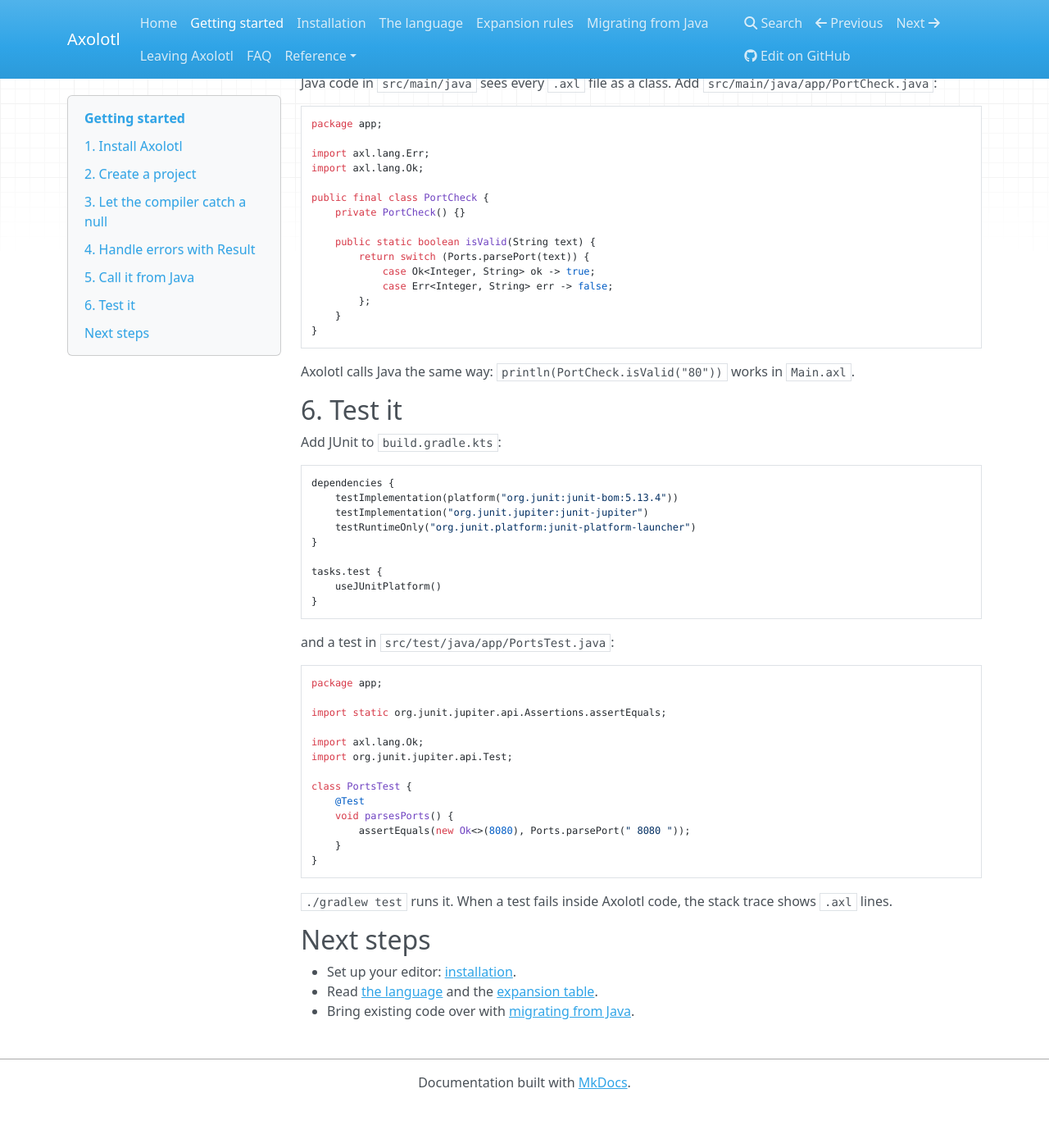
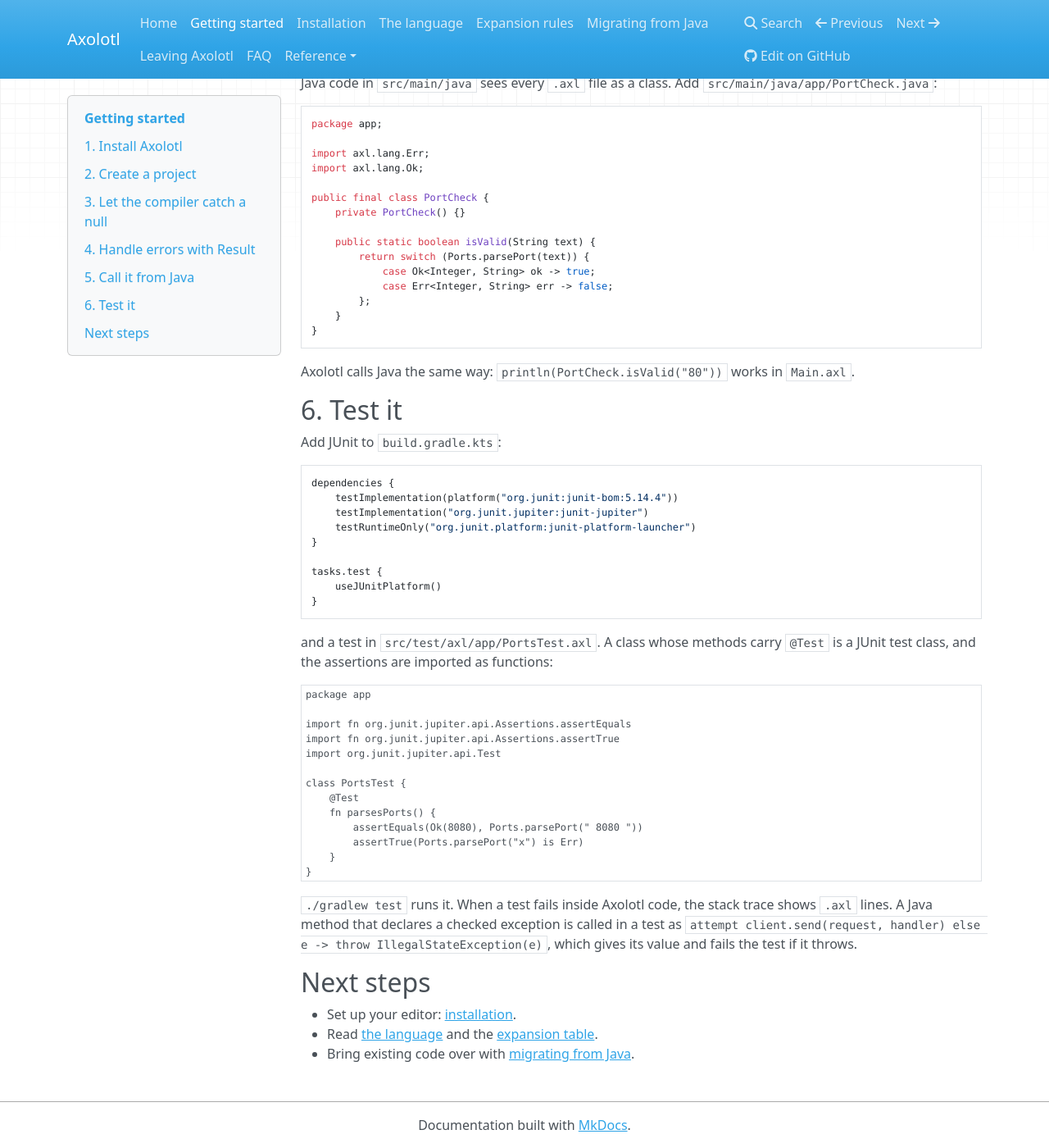
Before and after one commit to k1ngmang/axolotl-lang, an MkDocs documentation site: the page built from docs/getting-started.md, in a window 1280 px wide and 1400 px high, scrolled down 2510 px. Shown: the whole window at 82% size. Built offline with MkDocs 1.6.1, drawn with Linux system fonts in a browser that asks for light colours; nearby versions of some CDN libraries; before the commit the page ends 3858 px from its top, so only the background shows below that.

Commit message:
Write the test of the getting started guide in Axolotl

````diff
--- a/docs/getting-started.md
+++ b/docs/getting-started.md
@@ -167,7 +167,7 @@ Add JUnit to `build.gradle.kts`:
 
 ```kotlin
 dependencies {
-    testImplementation(platform("org.junit:junit-bom:5.13.4"))
+    testImplementation(platform("org.junit:junit-bom:5.14.4"))
     testImplementation("org.junit.jupiter:junit-jupiter")
     testRuntimeOnly("org.junit.platform:junit-platform-launcher")
 }
@@ -177,26 +177,29 @@ tasks.test {
 }
 ```
 
-and a test in `src/test/java/app/PortsTest.java`:
+and a test in `src/test/axl/app/PortsTest.axl`. A class whose methods carry `@Test` is a JUnit test
+class, and the assertions are imported as functions:
 
-```java
-package app;
+```axl
+package app
 
-import static org.junit.jupiter.api.Assertions.assertEquals;
-
-import axl.lang.Ok;
-import org.junit.jupiter.api.Test;
+import fn org.junit.jupiter.api.Assertions.assertEquals
+import fn org.junit.jupiter.api.Assertions.assertTrue
+import org.junit.jupiter.api.Test
 
 class PortsTest {
     @Test
-    void parsesPorts() {
-        assertEquals(new Ok<>(8080), Ports.parsePort(" 8080 "));
+    fn parsesPorts() {
+        assertEquals(Ok(8080), Ports.parsePort(" 8080 "))
+        assertTrue(Ports.parsePort("x") is Err)
     }
 }
 ```
 
 `./gradlew test` runs it. When a test fails inside Axolotl code, the stack trace shows `.axl`
-lines.
+lines. A Java method that declares a checked exception is called in a test as
+`attempt client.send(request, handler) else e -> throw IllegalStateException(e)`, which gives its
+value and fails the test if it throws.
 
 ## Next steps
 
````
Also changed, not shown: .github/release/v0.2.0.md.
